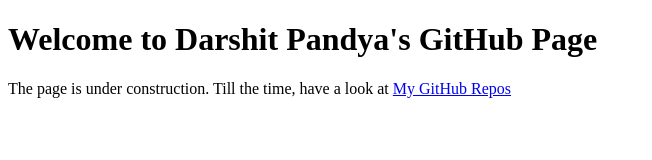
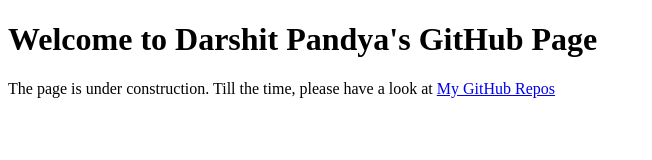
Before and after one commit to darshitpandya18/darshitpandya18.github.io, a plain HTML site: page index.html in a window 1280 px wide. Shown: the whole page, without its empty margins (0-652 px from the left). Drawn offline with Linux system fonts and the light colour scheme.

Commit message:
Update index.html

```diff
--- a/index.html
+++ b/index.html
@@ -2,7 +2,7 @@
 <html>
 <body>
 <h1>Welcome to Darshit Pandya's GitHub Page</h1>
-<p>The page is under construction. Till the time, have a look at
+<p>The page is under construction. Till the time, please have a look at
 <a href= https://github.com/darshitpandya18> My GitHub Repos </a>
 </p>
 </body>
```
